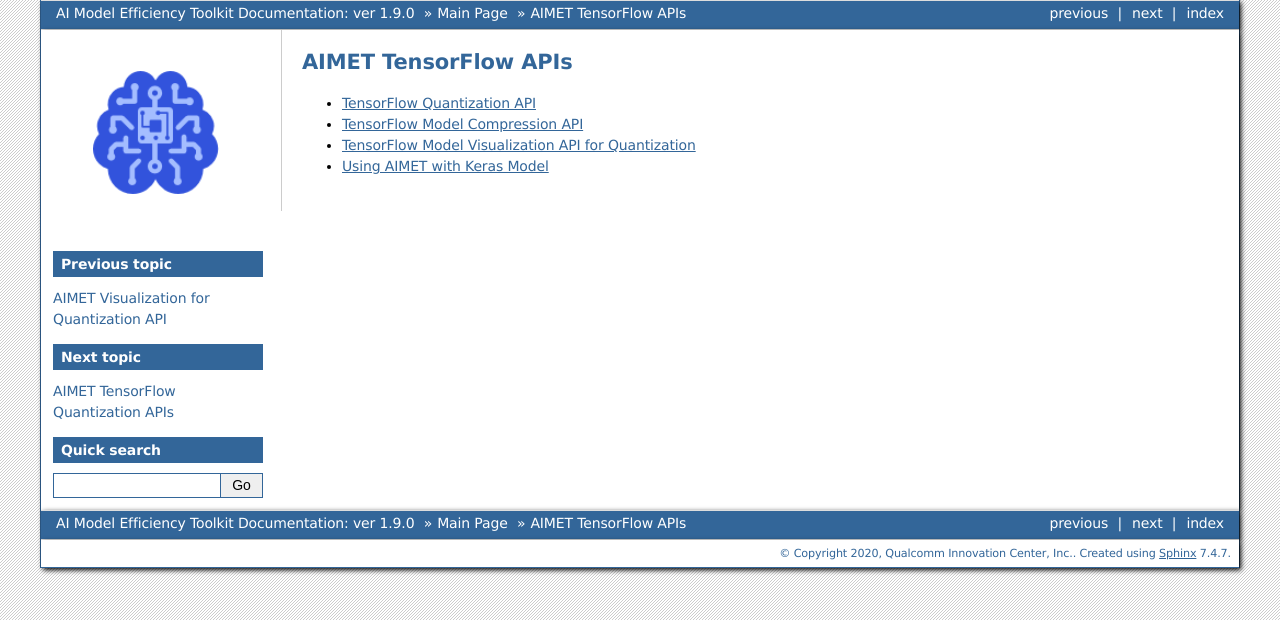
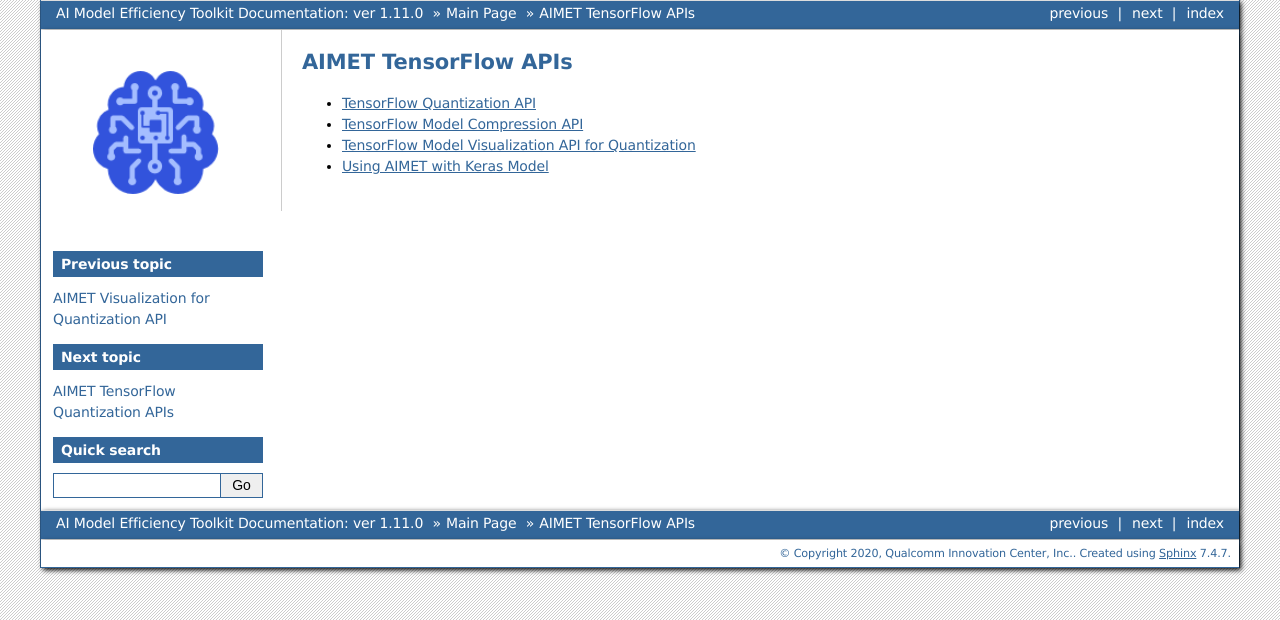
Before and after one commit to quic/aimet, a Sphinx documentation site: the page built from Docs/api_docs/tensorflow.rst, in a window 1280 px wide. Shown: the top 620 px of the page. Built offline with Sphinx 7.4.7, drawn with Linux system fonts in a browser that asks for light colours.

Commit message:
Updated docs version to 1.11.0
Signed-off-by: Bharath Ramaswamy <quic_bharathr@quicinc.com>

```diff
--- a/Docs/conf.py
+++ b/Docs/conf.py
@@ -61,7 +61,7 @@
 # The short X.Y version
 version = ''
 # The full version, including alpha/beta/rc tags
-release = '1.9.0'
+release = '1.11.0'
 
 
 # -- General configuration ---------------------------------------------------
@@ -116,7 +116,7 @@
 # a list of builtin themes.
 #
 html_theme = 'bizstyle'
-html_title = 'AI Model Efficiency Toolkit Documentation: ver 1.9.0'
+html_title = 'AI Model Efficiency Toolkit Documentation: ver 1.11.0'
 html_logo = 'images/brain_logo.png'
 
 # Theme options are theme-specific and customize the look and feel of a theme
```
